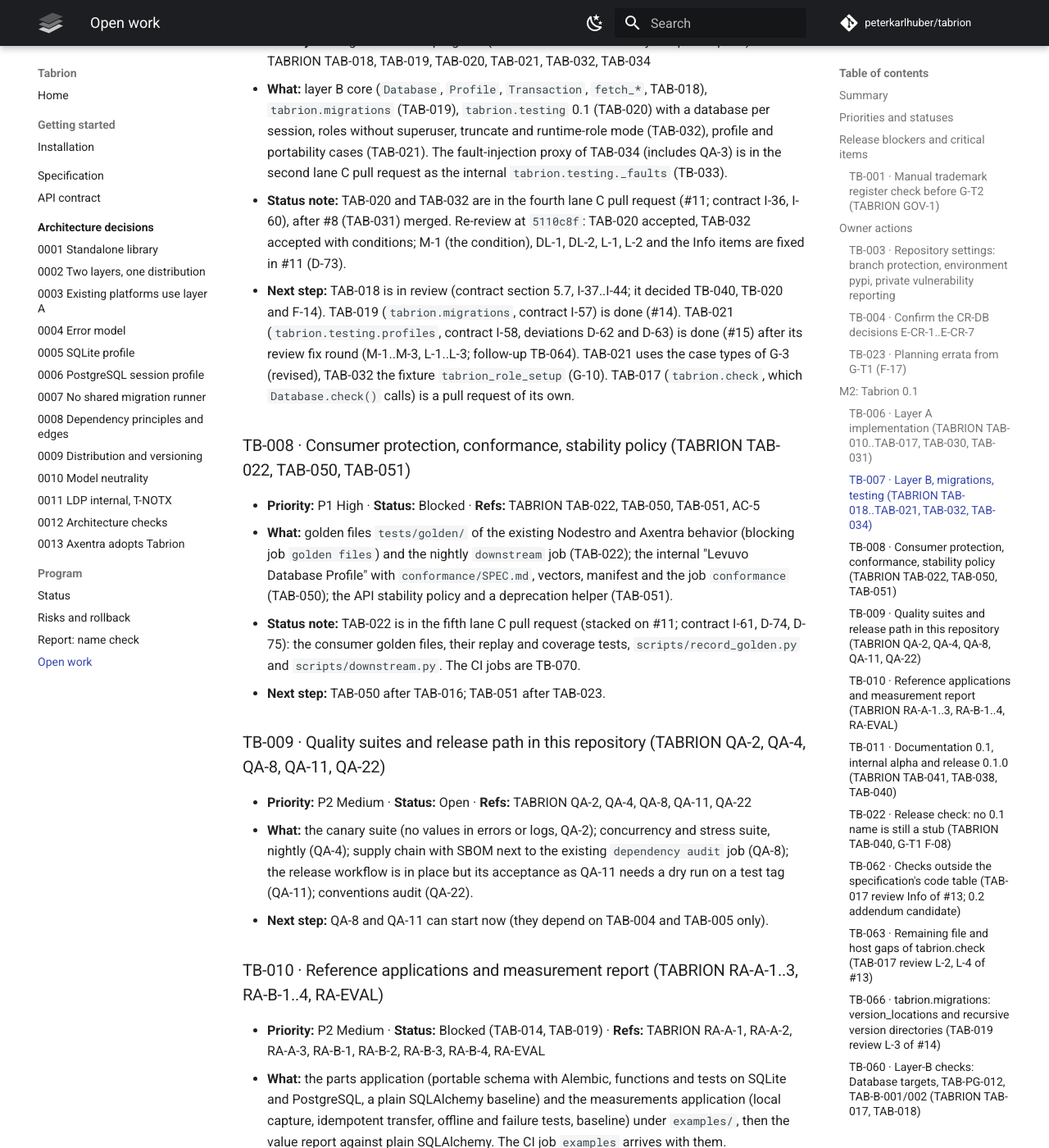
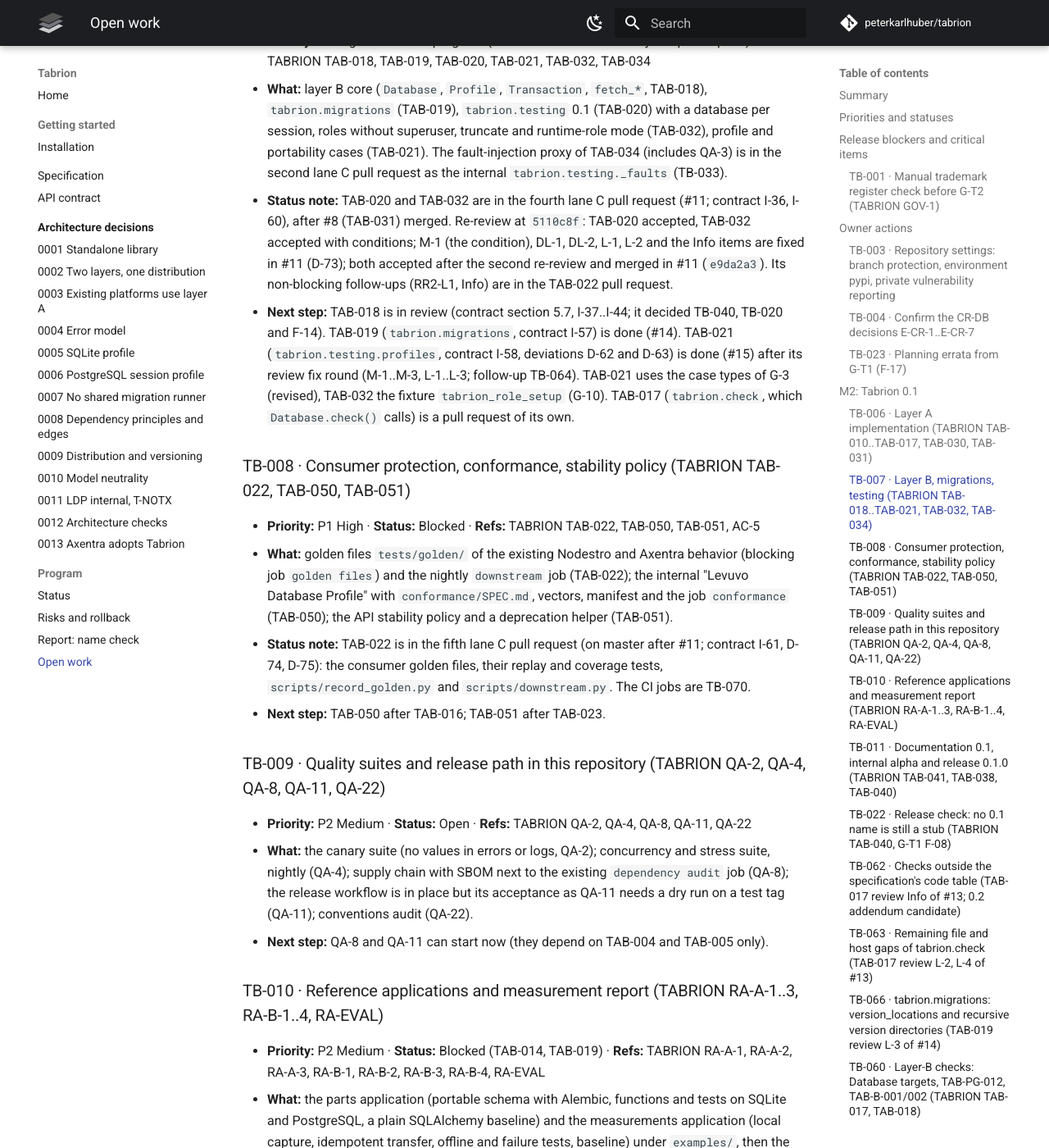
Before and after one commit to peterkarlhuber/tabrion, an MkDocs documentation site: the page built from docs/TODO.md, in a window 1280 px wide and 1400 px high, scrolled down 3792 px. Shown: the whole window at 82% size. Built offline with MkDocs 1.6.1 and Material for MkDocs 9.7.7, drawn with Linux system fonts in a browser that asks for light colours; comment, search, counter and statistics services are not loaded.

Commit message:
STATUS and TODO: TAB-020 and TAB-032 merged in #11
Co-Authored-By: Claude Opus 5.5 <noreply@anthropic.com>
Claude-Session: https://claude.ai/code/session_011tY7TC7Nu5VGro3DJGJcv8

```diff
--- a/docs/TODO.md
+++ b/docs/TODO.md
@@ -128,7 +128,8 @@ Things only the owner can do; the agent lacks the rights or must not do them. Mi
   the second lane C pull request as the internal `tabrion.testing._faults` (TB-033).
 - **Status note:** TAB-020 and TAB-032 are in the fourth lane C pull request (#11; contract I-36, I-60), after #8
   (TAB-031) merged. Re-review at `5110c8f`: TAB-020 accepted, TAB-032 accepted with conditions; M-1 (the condition),
-  DL-1, DL-2, L-1, L-2 and the Info items are fixed in #11 (D-73).
+  DL-1, DL-2, L-1, L-2 and the Info items are fixed in #11 (D-73); both accepted after the second re-review and merged
+  in #11 (`e9da2a3`). Its non-blocking follow-ups (RR2-L1, Info) are in the TAB-022 pull request.
 - **Next step:** TAB-018 is in review (contract section 5.7, I-37..I-44; it decided TB-040, TB-020 and F-14).
   TAB-019 (`tabrion.migrations`, contract I-57) is done (#14). TAB-021 (`tabrion.testing.profiles`, contract I-58,
   deviations D-62 and D-63) is done (#15) after its review fix round (M-1..M-3, L-1..L-3; follow-up TB-064).
@@ -142,7 +143,7 @@ Things only the owner can do; the agent lacks the rights or must not do them. Mi
   and the nightly `downstream` job (TAB-022); the internal "Levuvo Database Profile" with `conformance/SPEC.md`,
   vectors, manifest and the job `conformance` (TAB-050); the API stability policy and a deprecation helper
   (TAB-051).
-- **Status note:** TAB-022 is in the fifth lane C pull request (stacked on #11; contract I-61, D-74, D-75): the
+- **Status note:** TAB-022 is in the fifth lane C pull request (on master after #11; contract I-61, D-74, D-75): the
   consumer golden files, their replay and coverage tests, `scripts/record_golden.py` and `scripts/downstream.py`.
   The CI jobs are TB-070.
 - **Next step:** TAB-050 after TAB-016; TAB-051 after TAB-023.
```
Also changed, not shown: docs/program/STATUS.md (+3 -3 lines).
